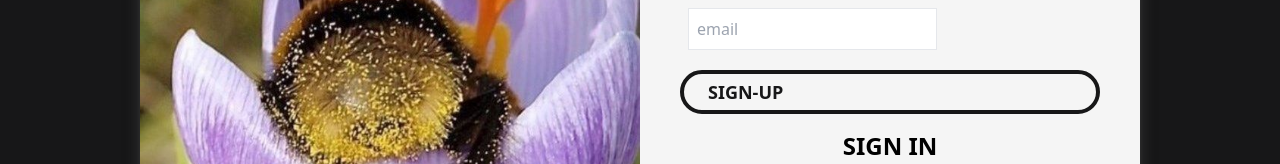
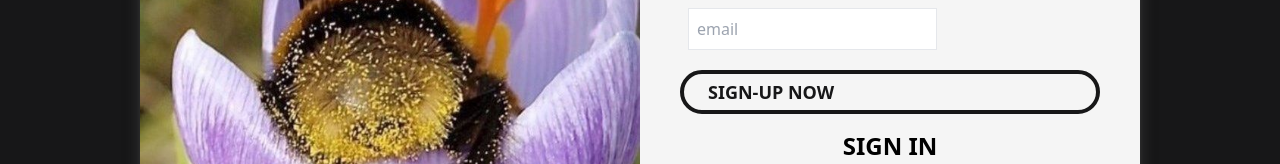
Before and after one commit to anillag/hive-social-wellness, a React (Create React App) app: page /Join in a window 1280 px wide. Shown: the part 364-528 px from the top of the page. Built offline with nearby package versions, Linux system fonts and the light colour scheme.

Commit message:
joinpage

```diff
--- a/src/components/JoinPage/index.js
+++ b/src/components/JoinPage/index.js
@@ -39,7 +39,7 @@ export default function JoinPage () {
             </div>
 
           <button className="mt-3 mb-4 py-1 text-lg font-bold text-[#171718] border-4 rounded-3xl border-[#171718] px-6 my-2 flex items-center hover:bg-[#171718] hover:text-[#f0c965]">
-                    SIGN-UP
+                    SIGN-UP NOW
                   </button>
 
             <h2 className="text-2xl font-bold text-center mb-4"> SIGN IN</h2>
```
